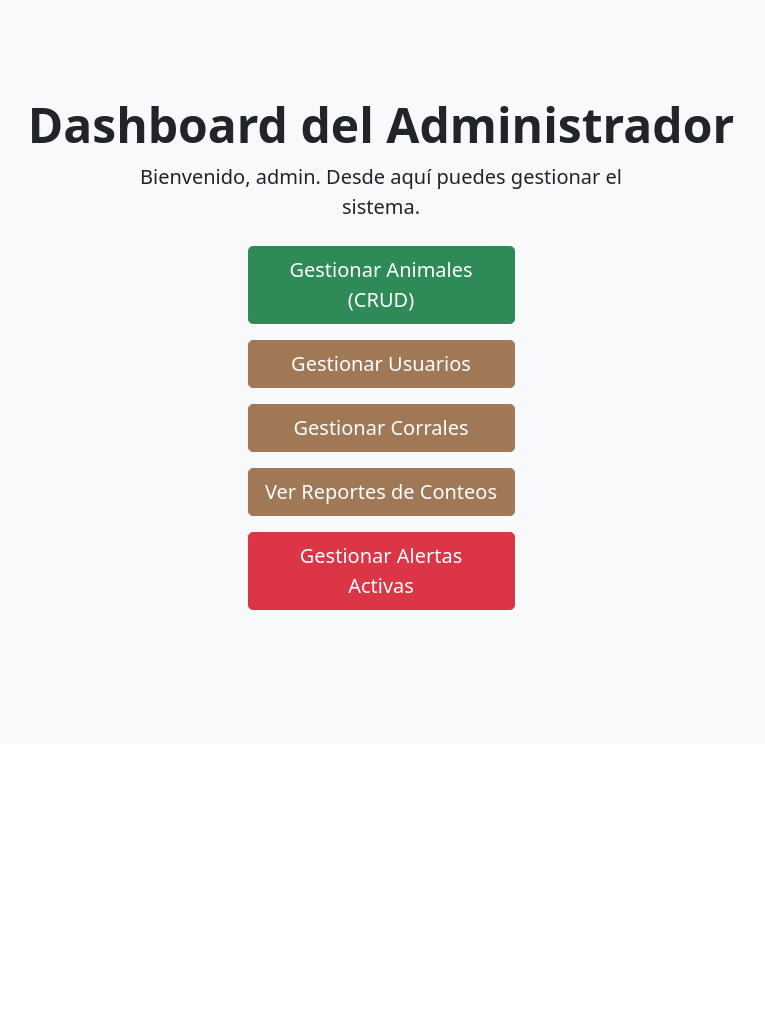
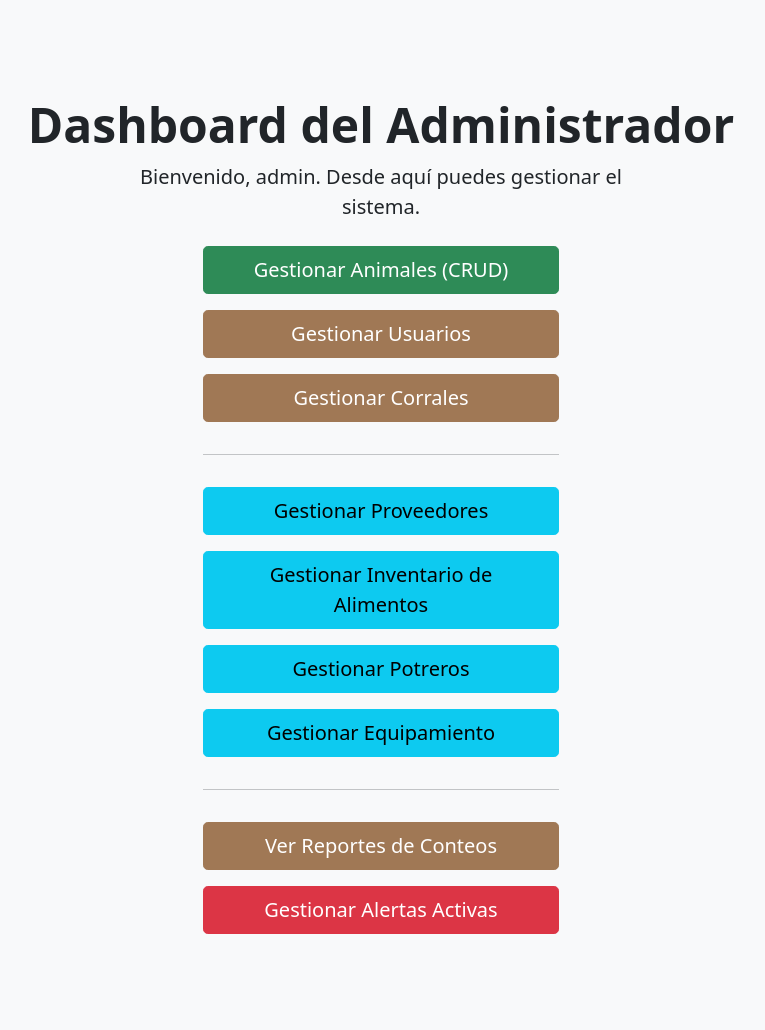
Before and after one commit to belemilla/Taller-de-ingenier-a-de-software, a Flask app: page /dashboard_admin in a window 1280 px wide. Shown: the part 56-1086 px from the top of the page, without its empty margins (259-1024 px from the left). Before the commit the page ends 666 px from the top, so only its background shows below. Run offline with Flask 3, Linux system fonts and the light colour scheme; a user stored in the database is signed in.

Commit message:
Update dashboard_admin.html

```diff
--- a/Ganaderia_app/Templates/dashboard_admin.html
+++ b/Ganaderia_app/Templates/dashboard_admin.html
@@ -8,15 +8,23 @@
         <div class="col-lg-6 mx-auto">
             <p class="lead mb-4">Bienvenido, <strong>{{ session.username }}</strong>. Desde aquí puedes gestionar el sistema.</p>
 
-            <div class="d-grid gap-3 col-6 mx-auto">
-    <a href="{{ url_for('gestionar_animales') }}" class="btn btn-primary btn-lg">Gestionar Animales (CRUD)</a>
-    <a href="{{ url_for('gestionar_usuarios') }}" class="btn btn-secondary btn-lg">Gestionar Usuarios</a>
+            <div class="d-grid gap-3 col-8 mx-auto">
+                <a href="{{ url_for('gestionar_animales') }}" class="btn btn-primary btn-lg">Gestionar Animales (CRUD)</a>
+                <a href="{{ url_for('gestionar_usuarios') }}" class="btn btn-secondary btn-lg">Gestionar Usuarios</a>
+                <a href="{{ url_for('gestionar_corrales') }}" class="btn btn-secondary btn-lg">Gestionar Corrales</a>
 
-    <a href="{{ url_for('gestionar_corrales') }}" class="btn btn-secondary btn-lg">Gestionar Corrales</a>
+                <hr>
 
-    <a href="{{ url_for('ver_reportes') }}" class="btn btn-secondary btn-lg">Ver Reportes de Conteos</a>
-    <a href="{{ url_for('gestionar_alertas') }}" class="btn btn-danger btn-lg">Gestionar Alertas Activas</a>
-</div>
+                <a href="{{ url_for('gestionar_proveedores') }}" class="btn btn-info btn-lg">Gestionar Proveedores</a>
+                <a href="{{ url_for('gestionar_alimentos') }}" class="btn btn-info btn-lg">Gestionar Inventario de Alimentos</a>
+                <a href="{{ url_for('gestionar_potreros') }}" class="btn btn-info btn-lg">Gestionar Potreros</a>
+                <a href="{{ url_for('gestionar_equipamiento') }}" class="btn btn-info btn-lg">Gestionar Equipamiento</a>
+
+                <hr>
+
+                <a href="{{ url_for('ver_reportes') }}" class="btn btn-secondary btn-lg">Ver Reportes de Conteos</a>
+                <a href="{{ url_for('gestionar_alertas') }}" class="btn btn-danger btn-lg">Gestionar Alertas Activas</a>
+            </div>
         </div>
     </div>
 {% endblock %}
```
